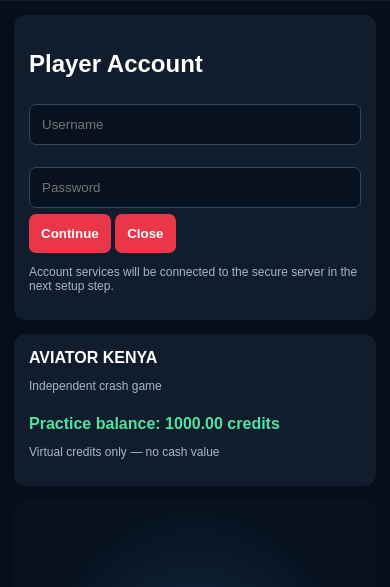
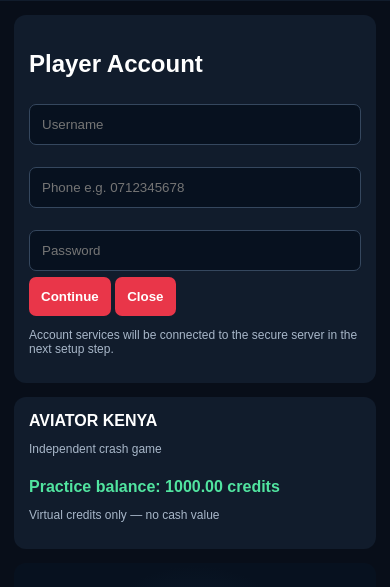
Before and after one commit to flybetke/Flybet.ke, a website: page public/index.html in a window 390 px wide. Shown: the part 72-659 px from the top of the page. Drawn offline with Linux system fonts and the light colour scheme.

Commit message:
Add phone input field to player account form

```diff
--- a/public/index.html
+++ b/public/index.html
@@ -48,7 +48,7 @@ input{background:#07111f;border:1px solid #35475e;color:white;padding:12px;borde
 <div class="panel" id="auth">
 <h2 id="authTitle">Player Account</h2>
 <div class="auth">
-<input id="username" placeholder="Username">
+<input id="username" placeholder="Username"><input id="phone" placeholder="Phone e.g. 0712345678">
 <input id="password" type="password" placeholder="Password">
 </div>
 <button onclick="accountAction()">Continue</button>
```
